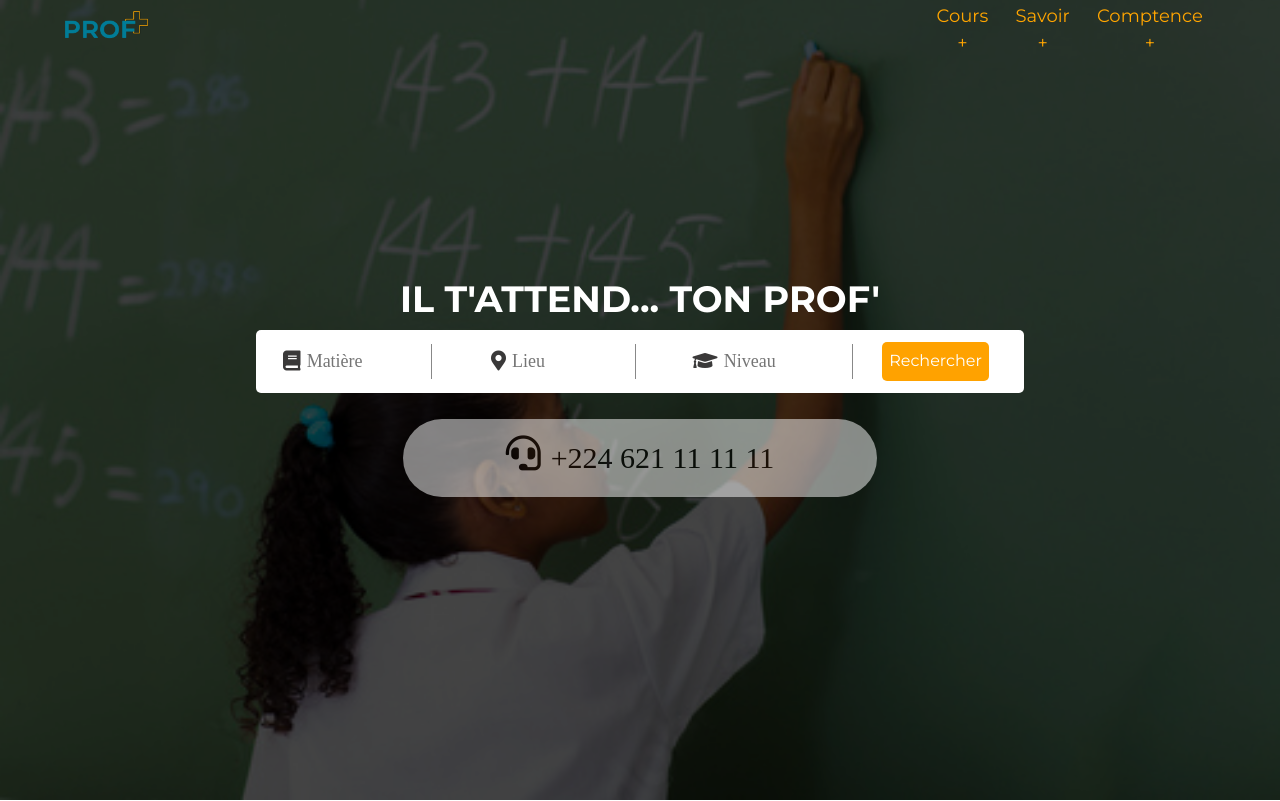
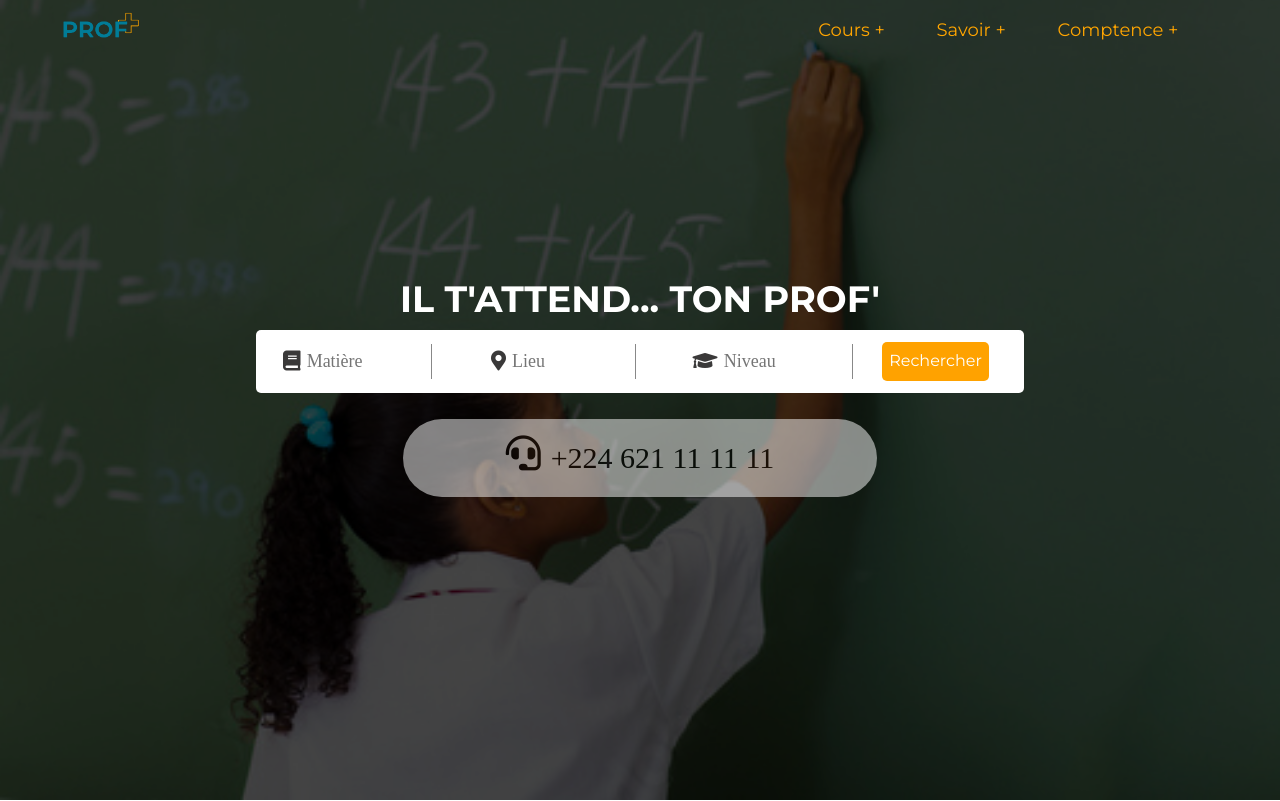
Before and after one commit to agoudoussy/Profplus, a React (Create React App) app: page / in a window 1280 px wide. Shown: the top 801 px of the page. Built offline with nearby package versions, Linux system fonts and the light colour scheme; no server answers; the database is empty.

Commit message:
fix : detailsection component

```diff
--- a/src/components/MenuBar.css
+++ b/src/components/MenuBar.css
@@ -29,7 +29,7 @@ header p{
     margin-bottom: 0;
 }
 .logo{
-    width: 12%;
+    width: 15%;
 }
 .nav__bar header > a{
     text-decoration: none;
@@ -42,7 +42,7 @@ header p{
     color: #c98303;
 }
 .nav__link {
-    width: 40%;
+    width: 100%;
 }
 .nav__link ul{
     display: flex;
--- a/src/components/SearchBar.jsx
+++ b/src/components/SearchBar.jsx
@@ -9,6 +9,7 @@ function SearchBar() {
       lieu: "",
       niv : "",
       isfilter: true,
+      isTyping : false,
     }
   );
 
@@ -21,6 +22,7 @@ function SearchBar() {
           <i className="fas fa-book "></i>
           <input placeholder="Matière" onChange={e=> setsearch({
               ...searche,
+              isTyping: true,
               mat : e.target.value,
           })} />
         </div>
@@ -28,6 +30,7 @@ function SearchBar() {
           <i className="fas fa-map-marker-alt "></i>
           <input placeholder="Lieu" onChange={e=> setsearch({
             ...searche,
+            isTyping: true,
             lieu : e.target.value,
           })}/>
         </div>
@@ -35,6 +38,7 @@ function SearchBar() {
           <i className="fas fa-graduation-cap "></i>
           <input placeholder="Niveau" onChange={e=> setsearch({
             ...searche,
+            isTyping: true,
             niv : e.target.value,
           })} />
         </div>
--- a/src/components/header/Searchbar.jsx
+++ b/src/components/header/Searchbar.jsx
@@ -149,7 +149,7 @@ function Searchbar(props) {
           <div className="loading">
             <i
               className={`fas fa-circle-notch fa-2x loading__circle__active ${
-                displayUsers.length !== 0 ? " loading__circle" : " "
+                displayUsers.length !== 0 ? " loading__circle" : <p>Aucune donnée retournée</p>
               }`}
             ></i>
             {pro.isfilter && prof.length !== 0 ? (
--- a/src/pages/ProfDetail.jsx
+++ b/src/pages/ProfDetail.jsx
@@ -10,19 +10,20 @@ function ProfDetail(props) {
     const [id, setId] = useState([]);
     const ref = db.collection("prof");
     const items = [];
-    function getProf(data) {
+    function getProfDetail(data) {
         ref.onSnapshot((querySnapshot) => {
           querySnapshot.forEach((doc) => {
             items.push(doc.data());
           });
           setId(items[data]);
         });
+
       }
 
 
     useEffect((id)=>{
         const data = parseInt(props.match.params.Profilid);
-        getProf(data);
+        getProfDetail(data);
 
     },[id])
     return (
```
